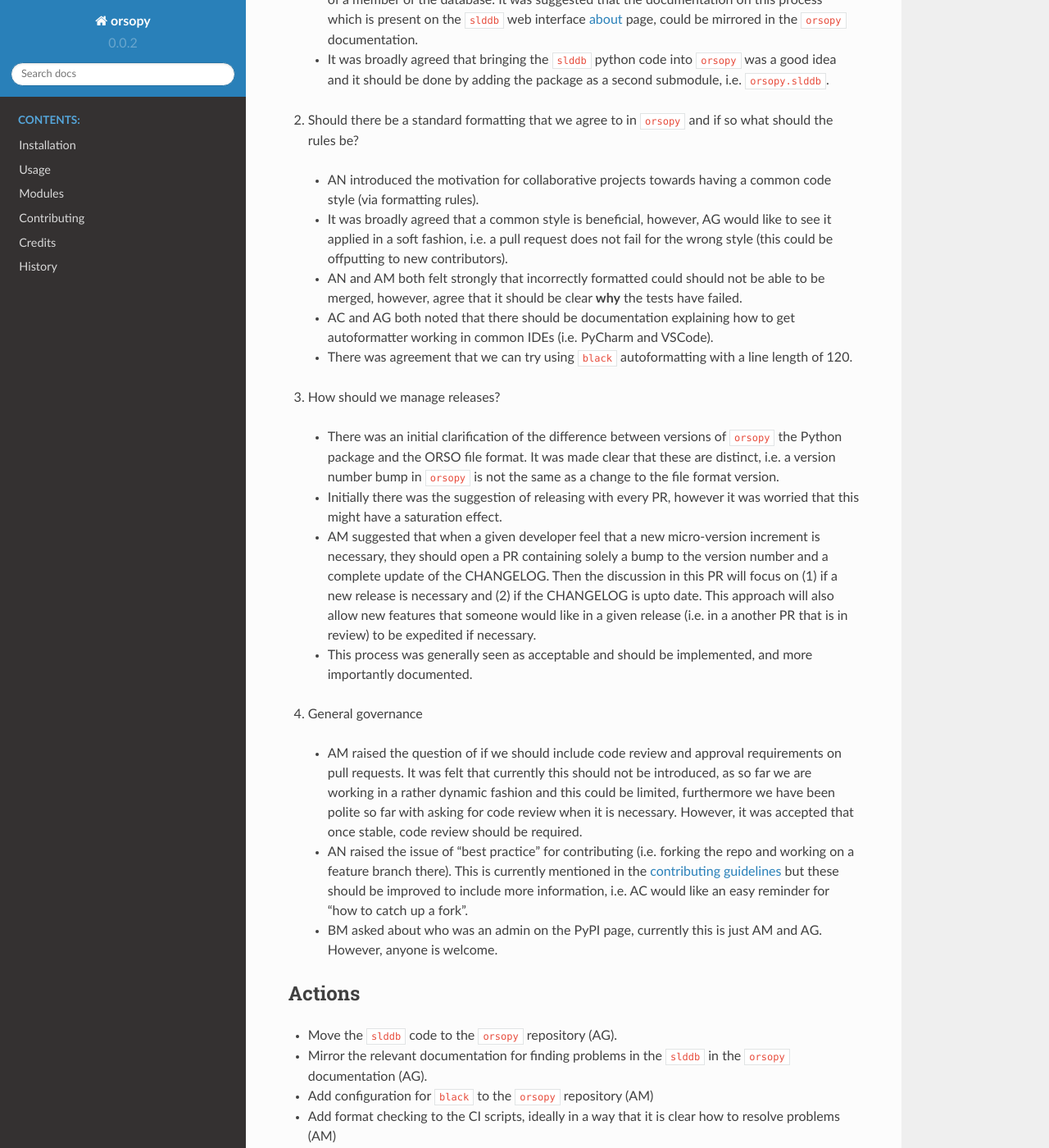
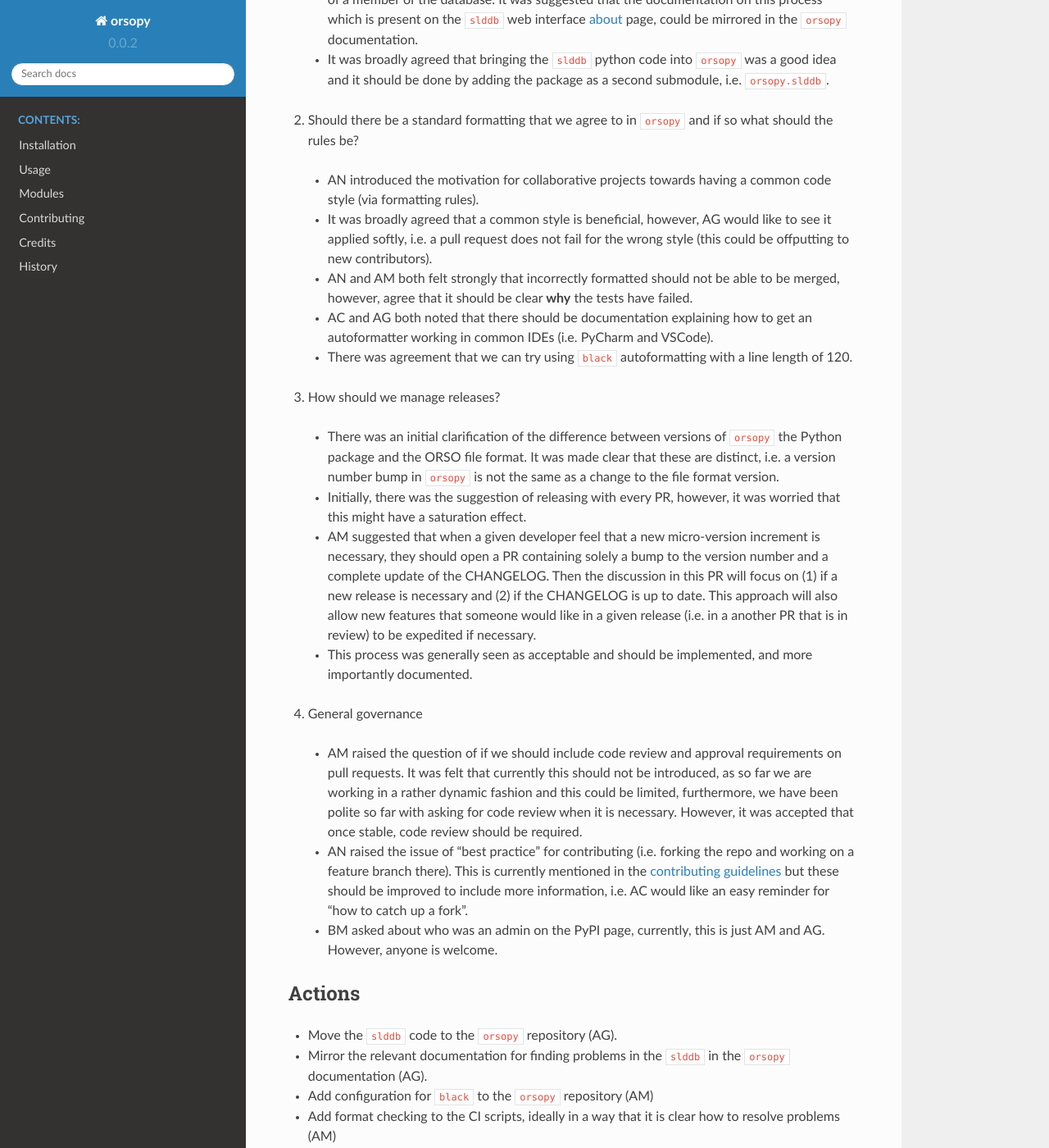
Before and after one commit to reflectivity/orsopy, a Sphinx documentation site: the page built from docs/developer_minutes/meeting_2021_11_30.rst, in a window 1280 px wide and 1400 px high, scrolled down 739 px. Shown: the whole window at 82% size. Built offline with Sphinx 7.4.7 and the Read the Docs theme 2.0.0, drawn with Linux system fonts in a browser that asks for light colours; some of the changed text lies outside the part shown.

Commit message:
run through grammarly

```diff
--- a/docs/developer_minutes/meeting_2021_11_30.rst
+++ b/docs/developer_minutes/meeting_2021_11_30.rst
@@ -25,29 +25,29 @@ Minutes
 2. Should there be a standard formatting that we agree to in ``orsopy`` and if so what should the rules be?
 
   - AN introduced the motivation for collaborative projects towards having a common code style (via formatting rules).
-  - It was broadly agreed that a common style is beneficial, however, AG would like to see it applied in a soft fashion, i.e. a pull request does not fail for the wrong style (this could be offputting to new contributors).
-  - AN and AM both felt strongly that incorrectly formatted could should not be able to be merged, however, agree that it should be clear **why** the tests have failed.
-  - AC and AG both noted that there should be documentation explaining how to get autoformatter working in common IDEs (i.e. PyCharm and VSCode).
+  - It was broadly agreed that a common style is beneficial, however, AG would like to see it applied softly, i.e. a pull request does not fail for the wrong style (this could be offputting to new contributors).
+  - AN and AM both felt strongly that incorrectly formatted should not be able to be merged, however, agree that it should be clear **why** the tests have failed.
+  - AC and AG both noted that there should be documentation explaining how to get an autoformatter working in common IDEs (i.e. PyCharm and VSCode).
   - There was agreement that we can try using ``black`` autoformatting with a line length of 120.
 
 3. How should we manage releases?
 
   - There was an initial clarification of the difference between versions of ``orsopy`` the Python package and the ORSO file format.
     It was made clear that these are distinct, i.e. a version number bump in ``orsopy`` is not the same as a change to the file format version.
-  - Initially there was the suggestion of releasing with every PR, however it was worried that this might have a saturation effect.
+  - Initially, there was the suggestion of releasing with every PR, however, it was worried that this might have a saturation effect.
   - AM suggested that when a given developer feel that a new micro-version increment is necessary, they should open a PR containing solely a bump to the version number and a complete update of the CHANGELOG.
-    Then the discussion in this PR will focus on (1) if a new release is necessary and (2) if the CHANGELOG is upto date.
+    Then the discussion in this PR will focus on (1) if a new release is necessary and (2) if the CHANGELOG is up to date.
     This approach will also allow new features that someone would like in a given release (i.e. in a another PR that is in review) to be expedited if necessary.
   - This process was generally seen as acceptable and should be implemented, and more importantly documented.
 
 4. General governance
 
   - AM raised the question of if we should include code review and approval requirements on pull requests.
-    It was felt that currently this should not be introduced, as so far we are working in a rather dynamic fashion and this could be limited, furthermore we have been polite so far with asking for code review when it is necessary.
+    It was felt that currently this should not be introduced, as so far we are working in a rather dynamic fashion and this could be limited, furthermore, we have been polite so far with asking for code review when it is necessary.
     However, it was accepted that once stable, code review should be required.
   - AN raised the issue of "best practice" for contributing (i.e. forking the repo and working on a feature branch there).
     This is currently mentioned in the `contributing guidelines`_ but these should be improved to include more information, i.e. AC would like an easy reminder for "how to catch up a fork".
-  - BM asked about who was an admin on the PyPI page, currently this is just AM and AG.
+  - BM asked about who was an admin on the PyPI page, currently, this is just AM and AG.
     However, anyone is welcome.
 
 Actions
```
Also changed, not shown: other parts of docs/developer_minutes/meeting_2021_11_30.rst (+4 -4 lines).
